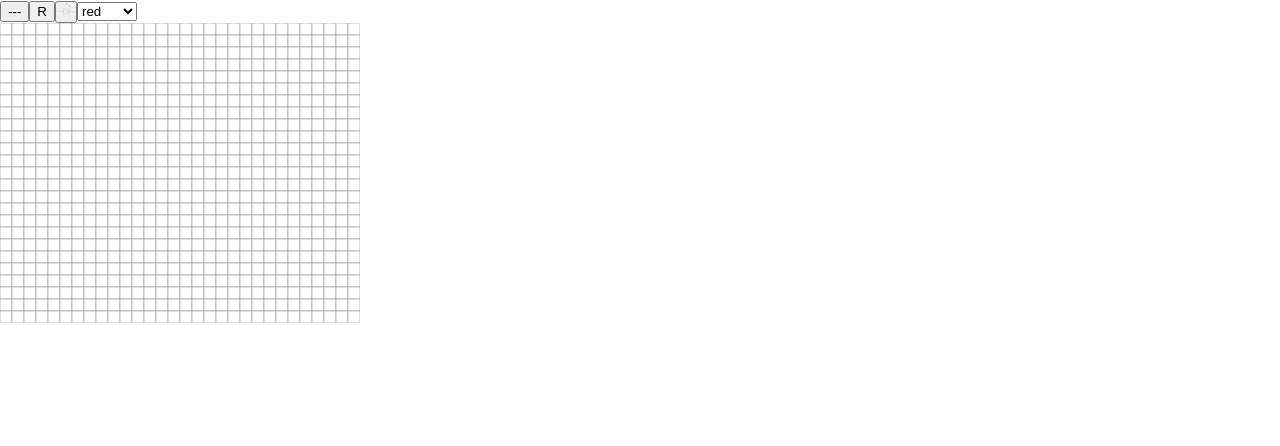
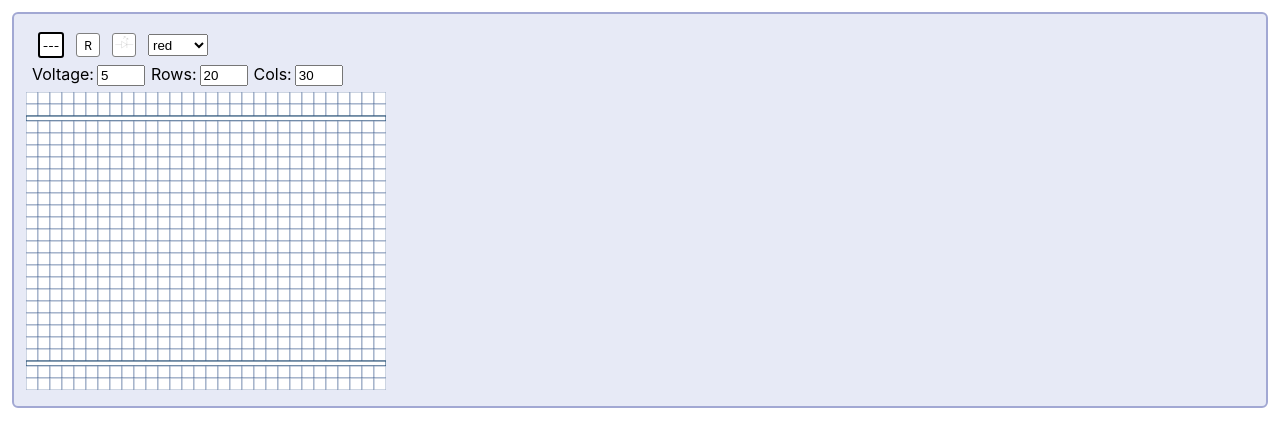
Before and after one commit to christalee/react-breadboard, a React (Create React App) app: page / in a window 1280 px wide. Shown: the top 446 px of the page. Built offline with nearby package versions, Linux system fonts and the light colour scheme.

Commit message:
added Voltage, Rows, Cols and minimal styling

```diff
--- a/src/App.tsx
+++ b/src/App.tsx
@@ -1,7 +1,8 @@
-import {useState} from 'react';
+import {useState, useEffect} from 'react';
 //import './App.css';
 import Breadboard from './components/Breadboard';
 import Controls from './components/Controls';
+import styled from 'styled-components';
 
 function getElementSelectValues(elementType: string) {
   switch (elementType) {
@@ -18,14 +19,28 @@ function getElementSelectValues(elementType: string) {
 function App() {
   const [elementType, setElementType] = useState('wire')
   const options = getElementSelectValues(elementType);
-  const [elementValue, setElementValue] = useState(options[0])
+  const [elementValue, setElementValue] = useState('')
+  useEffect(() => {
+    setElementValue(options[0]);
+  }, [options])
+  const [voltage, setVoltage] = useState(5);
+  const [rows, setRows] = useState(20);
+  const [cols, setCols] = useState(30);
   return (
-    <>
+    <Container>
       <Controls elementType={elementType} setElementType={setElementType} elementValue={elementValue}
-                setElementValue={setElementValue} options={options}/>
-      <Breadboard elementType={elementType} elementValue={elementValue}/>
-    </>
+                setElementValue={setElementValue} options={options} voltage={voltage} setVoltage={setVoltage} rows={rows} setRows={setRows} cols={cols} setCols={setCols}/>
+      <Breadboard elementType={elementType} elementValue={elementValue} rows={rows} cols={cols}/>
+    </Container>
   );
 }
 
 export default App;
+
+const Container = styled.div`
+  margin: 12px;
+  padding: 12px;
+  border: 2px #a2a8d3 solid;
+  border-radius: 6px;
+  background: #e7eaf6;
+`
--- a/src/components/Breadboard.tsx
+++ b/src/components/Breadboard.tsx
@@ -4,15 +4,20 @@ import Led from './Led';
 import Resistor from './Resistor';
 import Wire from './Wire';
 
-const NUM_ROWS = 25
-const NUM_COLS = 30
-const ROWS: number[] = Array(NUM_ROWS).fill(0);
-const COLUMNS: number[] = Array(NUM_COLS).fill(0);
 const SIZE: number = 10;
+const GUTTER: number = 5;
+// First two rows are below no gutters
+// Middle rows are below one 5px gutter
+// Bottom two rows are below two 5px gutters
+const topOffset = GUTTER * 0;
+const centerOffset = GUTTER * 1;
+const bottomOffset = GUTTER * 2;
 
 type BreadboardProps = {
   elementType: string,
   elementValue: string,
+  rows: number,
+  cols: number,
 }
 
 type svgsProps = {
@@ -37,7 +42,11 @@ function selectComponent(component: string) {
   }
 }
 
-function Breadboard({elementType, elementValue}: BreadboardProps) {
+function Breadboard({elementType, elementValue, rows, cols}: BreadboardProps) {
+  const ROWS: number[] = Array(rows).fill(0);
+  const COLUMNS: number[] = Array(cols).fill(0);
+  const width = cols * (SIZE + 2);
+  const height = (rows + 4) * (SIZE + 2) + bottomOffset;
   const [svgs, setSvgs] = useState<svgsProps | never[]>([])
   const [isClicking, setIsClicking] = useState(false);
   const [clickStart, setClickStart] = useState<clickStartProps | never[]>([])
@@ -45,13 +54,33 @@ function Breadboard({elementType, elementValue}: BreadboardProps) {
   return (
     <div>
       <svg xmlns="http://www.w3.org/2000/svg"
-           width={NUM_COLS * (SIZE + 2)}
-           height={NUM_ROWS * (SIZE + 2)}
+           width={width}
+           height={height}
            fill="black"
-           viewBox={`0 0 ${NUM_COLS * (SIZE + 2)} ${NUM_ROWS * (SIZE + 2)}`}>
+           viewBox={`0 0 ${width} ${height}`}>
+        <svg y={topOffset}>{COLUMNS.map((c, i_c) => <Cell key={`0x${i_c}`} row={0} col={i_c} size={SIZE} offset={topOffset}
+        isClicking={isClicking}
+        setIsClicking={setIsClicking}
+        clickStart={clickStart}
+        setClickStart={setClickStart}
+        svgs={svgs}
+        setSvgs={setSvgs}
+        elementType={elementType}
+        elementValue={elementValue} />)}</svg>
+        <svg y={topOffset}>{COLUMNS.map((c, i_c) => <Cell key={`1x${i_c}`} row={1} col={i_c} size={SIZE} offset ={topOffset}
+          isClicking={isClicking}
+          setIsClicking={setIsClicking}
+          clickStart={clickStart}
+          setClickStart={setClickStart}
+          svgs={svgs}
+          setSvgs={setSvgs}
+          elementType={elementType}
+          elementValue={elementValue} />)}</svg>
+        <rect width={width} height="5px" stroke="#113f67" fill="white" x="0" y={(SIZE + 2) * 2}/>
         {
-          ROWS.map((r, i_r) => <svg key={i_r}>{COLUMNS.map((c, i_c) => <Cell key={`${i_r}x${i_c}`} row={i_r} col={i_c}
+          ROWS.map((r, i_r) => <svg key={i_r + 2} y={centerOffset}>{COLUMNS.map((c, i_c) => <Cell key={`${i_r + 2}x${i_c}`} row={i_r + 2} col={i_c}
                                                                              size={SIZE}
+                                                                             offset={centerOffset}
                                                                              isClicking={isClicking}
                                                                              setIsClicking={setIsClicking}
                                                                              clickStart={clickStart}
@@ -62,6 +91,25 @@ function Breadboard({elementType, elementValue}: BreadboardProps) {
                                                                              elementValue={elementValue}
           />)}</svg>)
         }
+        <rect width={width} height="5px" stroke="#113f67" fill="white" x="0" y={(SIZE + 2) * (2 + rows) + 5}/>
+        <svg y={bottomOffset}>{COLUMNS.map((c, i_c) => <Cell key={`${rows + 2}x${i_c}`} row={rows + 2} col={i_c} size={SIZE} offset={bottomOffset}
+          isClicking={isClicking}
+          setIsClicking={setIsClicking}
+          clickStart={clickStart}
+          setClickStart={setClickStart}
+          svgs={svgs}
+          setSvgs={setSvgs}
+          elementType={elementType}
+          elementValue={elementValue} />)}</svg>
+        <svg y={bottomOffset}>{COLUMNS.map((c, i_c) => <Cell key={`${rows + 3}x${i_c}`} row={rows + 3} col={i_c} size={SIZE} offset={bottomOffset}
+          isClicking={isClicking}
+          setIsClicking={setIsClicking}
+          clickStart={clickStart}
+          setClickStart={setClickStart}
+          svgs={svgs}
+          setSvgs={setSvgs}
+          elementType={elementType}
+          elementValue={elementValue} />)}</svg>
         {svgs.map(obj => {
           const Component = selectComponent(obj.component);
           return (
--- a/src/components/Cell.tsx
+++ b/src/components/Cell.tsx
@@ -5,6 +5,7 @@ type CellProps = {
   row: number,
   col: number,
   size: number,
+  offset: number,
   isClicking: boolean,
   setIsClicking: React.Dispatch<React.SetStateAction<boolean>>,
   clickStart: number[],
@@ -25,9 +26,10 @@ type CellProps = {
   elementValue: string,
 }
 
-function getCenter(col: number, row: number, size: number) {
-  //  add 2 to SIZE to account for border width, plus half again to center
-  return [col * (size + 2) + (size + 2) / 2, row * (size + 2) + (size + 2) / 2]
+function getCenter(col: number, row: number, size: number, offset: number) {
+  // add 2 to SIZE to account for border width, plus half again to center
+  // add offset to account for gutters
+  return [col * (size + 2) + (size + 2) / 2, row * (size + 2) + (size + 2) / 2 + offset]
 }
 
 function equalArray(a: number[], b: number[]) {
@@ -38,6 +40,7 @@ function Cell({
                 row,
                 col,
                 size,
+  offset,
                 isClicking,
                 setIsClicking,
                 clickStart,
@@ -47,7 +50,7 @@ function Cell({
                 elementType,
                 elementValue
               }: CellProps) {
-  const center = getCenter(col, row, size);
+  const center = getCenter(col, row, size, offset);
   const isOccupied: boolean = svgs.filter((svg) => equalArray(svg.start, center) || equalArray(svg.end, center)).length > 0;
 
   const handleMouseDown = () => {
@@ -83,6 +86,6 @@ const StyledCell = styled.rect.attrs<{ $size: number; $row: number; $col: number
   },
 }))`
   fill: white;
-  stroke: grey;
+  stroke: #38598b;
   stroke-opacity: 0.5;
 `
--- a/src/components/Controls.tsx
+++ b/src/components/Controls.tsx
@@ -8,29 +8,70 @@ type ControlsProps = {
   elementValue: string,
   setElementValue: React.Dispatch<React.SetStateAction<string>>,
   options: string[],
+  voltage: number,
+  setVoltage: React.Dispatch<React.SetStateAction<number>>,
+  rows: number,
+  setRows: React.Dispatch<React.SetStateAction<number>>,
+  cols: number,
+  setCols: React.Dispatch<React.SetStateAction<number>>,
 }
 
-function Controls({elementType, setElementType, elementValue, setElementValue, options}: ControlsProps) {
+function Controls({elementType, setElementType, elementValue, setElementValue, options, voltage, setVoltage, rows, setRows, cols, setCols}: ControlsProps) {
   return (
-    <>
-      <button onClick={() => setElementType("wire")}>---</button>
-      <button onClick={() => setElementType("R")}>R</button>
-      <StyledButton onClick={() => setElementType('LED')}><SymbolLed height={"18px"}/></StyledButton>
-      <select name="elementValue" id="elementValue" value={elementValue}
+    <ControlsDiv>
+    <ElementDiv >
+        <Element htmlFor="elementValue" $shouldFocus={elementType === "wire"} onClick={() => setElementType("wire")}>---</Element>
+        <Element htmlFor="elementValue" $shouldFocus={elementType === "R"} onClick={() => setElementType("R")}>R</Element>
+        <Element htmlFor="elementValue" $shouldFocus={elementType === "LED"} onClick={() => setElementType('LED')}><SymbolLed height={"18px"}/></Element>
+
+      <ElementSelect name="elementValue" id="elementValue" value={elementValue}
               onChange={e => setElementValue(e.target.value)}>
         {options.map(opt => (
           <option key={opt} value={opt}>{opt}</option>
         ))}
-      </select>
-    </>
+      </ElementSelect>
+    </ElementDiv>
+    <label htmlFor='voltageInput'>Voltage:</label>
+    <StyledInput type='number' id={'voltageInput'} value={voltage} min="0" max="100" onChange={e => setVoltage(Number(e.target.value))} />
+    <label htmlFor='rowInput'>Rows:</label>
+    <StyledInput type='number' id={'rowInput'} value={rows} min={"2"} max={"100"} onChange={e => setRows(Number(e.target.value))} />
+    <label htmlFor='colInput'>Cols:</label>
+    <StyledInput type={'number'} id={'colInput'} value={cols} min={"2"} max={"250"} onChange={e => setCols(Number(e.target.value))} />
+    </ControlsDiv>
   )
 }
 
 export default Controls;
 
-const StyledButton = styled.button`
-  padding: 0;
-  svg {
-    vertical-align: middle;
-  }
+const Element = styled.label<{$shouldFocus: boolean}>`
+  display: flex;
+  border: ${props => props.$shouldFocus ? "2px black solid" : "1px grey solid"};
+  border-radius: 3px;
+  margin: 6px;
+  font-size: 12px;
+  height: 22px;
+  width: 22px;
+  justify-content: center;
+  align-items: center;
+  background: white;
 `
+
+const ElementSelect = styled.select`
+  height: 22px;
+  margin: 6px;
+`
+
+const ElementDiv = styled.div`
+  display: flex;
+  align-items: center;
+`
+
+const StyledInput = styled.input`
+  width: 3em;
+  margin: 0 6px 6px 3px;
+`
+
+const ControlsDiv = styled.div`
+  background: #e7eaf6;
+  padding: 0 6px;
+`
```
Also changed, not shown: TODO.txt.
